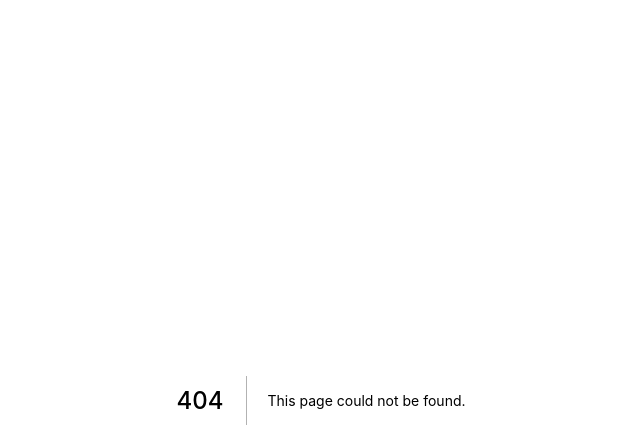
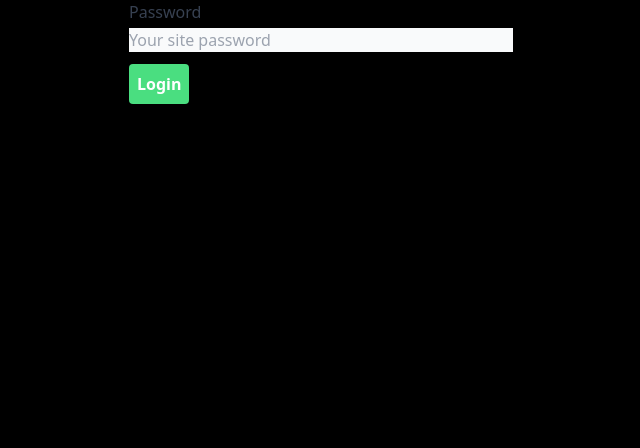
Before and after one commit to WeeMellowToby/clock-weather, a Next.js app: page /tickets in a window 1280 px wide. Before the commit this address had no page. Shown: the top 448 px of the page, without its empty margins (319-959 px from the left). Built offline with nearby package versions, Linux system fonts and the light colour scheme; no server answers.

Commit message:
finished for the day until the cors issue is resolved.

```diff
--- /dev/null
+++ b/components/login.js
@@ -0,0 +1,40 @@
+import { useState } from "react"
+import Cookies from "universal-cookie"
+import consts from "../consts"
+
+const Login = ({ redirectPath }) => {
+  const [password, setPassword] = useState("")
+
+  return (
+    <div className="w-1/3 max-w-sm mx-auto">
+      <form>
+        <label className="block">
+          <span className="text-gray-700">Password</span>
+          <input
+            type="text"
+            className="form-input mt-1 block w-full bg-gray-50"
+            placeholder="Your site password"
+            value={password}
+            onChange={(e) => setPassword(e.target.value)}
+          ></input>
+        </label>
+        <button
+          type="submit"
+          className="mt-3 bg-green-400 text-white p-2 font-bold rounded hover:bg-green-600"
+          onClick={(e) => {
+            e.preventDefault()
+            const cookies = new Cookies()
+            cookies.set(consts.SiteReadCookie, password, {
+              path: "/",
+            })
+            window.location.href = redirectPath ?? "/"
+          }}
+        >
+          Login
+        </button>
+      </form>
+    </div>
+  )
+}
+
+export default Login
--- /dev/null
+++ b/consts.js
@@ -0,0 +1,3 @@
+export default {
+    SiteReadCookie: "src",
+  }
--- a/package.json
+++ b/package.json
@@ -12,7 +12,8 @@
     "next": "12.2.3",
     "react": "18.2.0",
     "react-dom": "18.2.0",
-    "react-live-clock": "^6.0.5"
+    "react-live-clock": "^6.0.5",
+    "universal-cookie": "^4.0.4"
   },
   "devDependencies": {
     "autoprefixer": "^10.4.7",
--- a/pages/_app.js
+++ b/pages/_app.js
@@ -1,7 +1,20 @@
 import '../styles/globals.css'
-
+import Cookies from "universal-cookie"
+import consts from "../consts"
+import App from "next/app"
 function MyApp({ Component, pageProps }) {
   return <Component {...pageProps} />
 }
+MyApp.getInitialProps = async (appContext) => {
+  const appProps = await App.getInitialProps(appContext)
 
+  const cookies = new Cookies(appContext.ctx.req.headers.cookie)
+  const password = cookies.get(consts.SiteReadCookie) ?? ""
+
+  if (password === process.env.NEXT_PUBLIC_PASSWORD) {
+  appProps.pageProps.hasReadPermission = true
+  }
+
+  return { ...appProps }
+}
 export default MyApp
--- a/pages/index.js
+++ b/pages/index.js
@@ -3,17 +3,14 @@
 import { useState } from 'react';
 import { GetWeatherHere, GetWeatherInBrighton } from './api/weather';
 import { useEffect } from 'react';
-import { getTickets } from '../tickets/ticketCount';
 export default function Home() {
   const [weather,setWeather] = useState(null);
-  const [tickets,setTickets] = useState(null);
   useEffect(() => {
     var timer = setInterval(function(){
       GetWeatherInBrighton(setWeather);
     }
     ,60000);
     GetWeatherInBrighton(setWeather);
-    getTickets(console.log);
   }, [])
 
   function Capitalise(string) {
--- /dev/null
+++ b/pages/tickets.js
@@ -0,0 +1,21 @@
+import React, { useEffect } from 'react'
+import { useRouter } from "next/router"
+import Login from "../components/Login"
+import Home from './index'
+import { getTickets } from '../tickets/ticketCount'
+export default function tickets({ hasReadPermission }) {
+    useEffect(() => {
+        if (!hasReadPermission) {
+            getTickets(console.log)
+        }
+    }, [])
+    const router = useRouter()
+    if (!hasReadPermission) {
+        return <Login redirectPath={router.asPath} />
+      }
+  return (
+    <div >
+
+    </div>
+  )
+}
--- a/styles/globals.css
+++ b/styles/globals.css
@@ -6,16 +6,12 @@
     .clock {
         font-family: 'Share Tech Mono', monospace;
         text-align: center;
-        position: absolute;
-        left: 50%;
-        top: 50%;
-        transform: translate(-50%, -50%);
         color: #3aafe6;
         opacity: 0.8;
         text-shadow: 0 0 2vh rgba(50, 50, 50, 1),  0 0 1vh rgba(10, 175, 230, 1);
         margin: 0;
         padding: 0;
-        font-size: 12vh;
+        font-size: 15vh;
     }
     body {
     background-color: #000;
```
Also changed, not shown: 1 other file (tests, documents, lock files or other folders).
